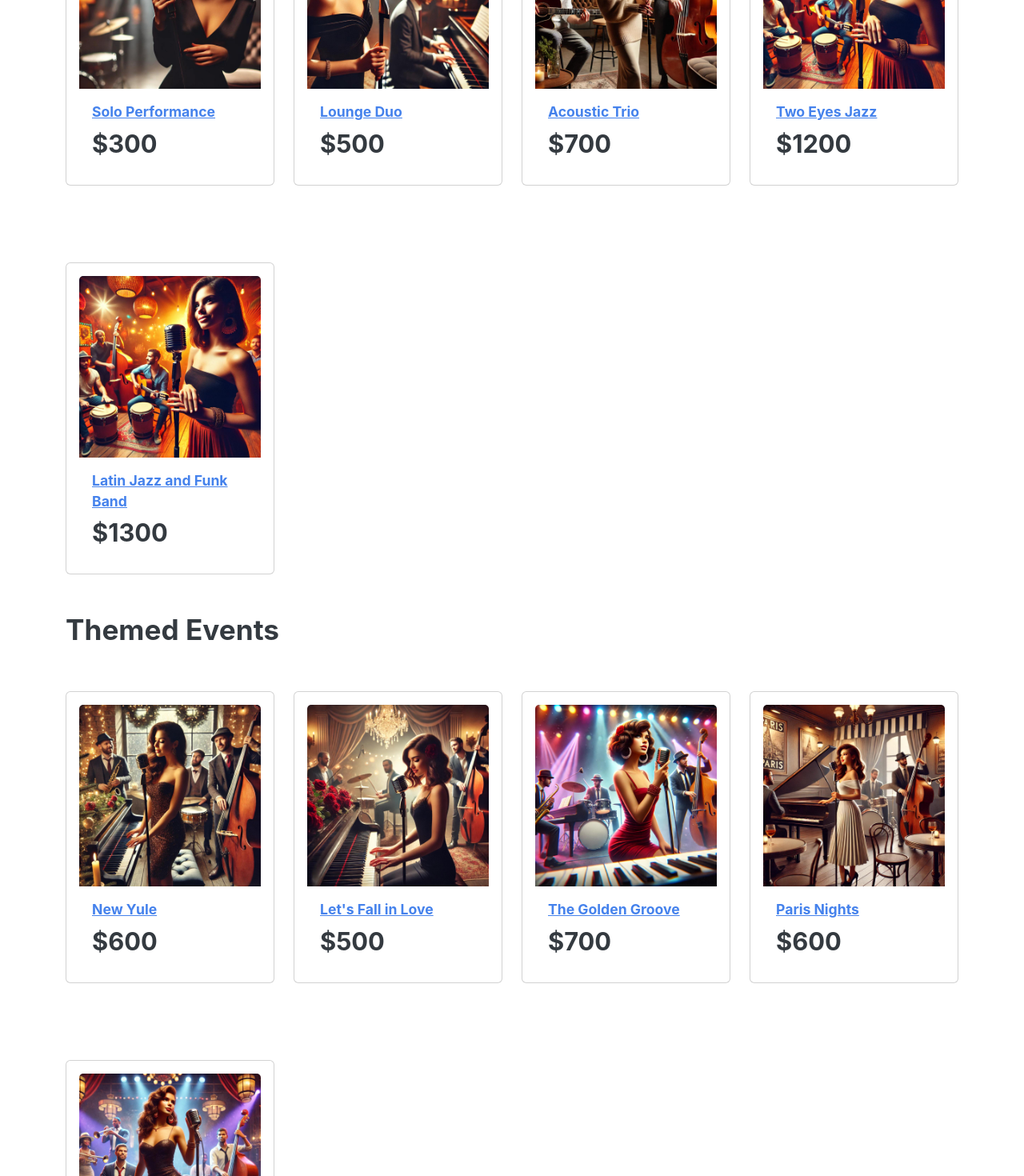
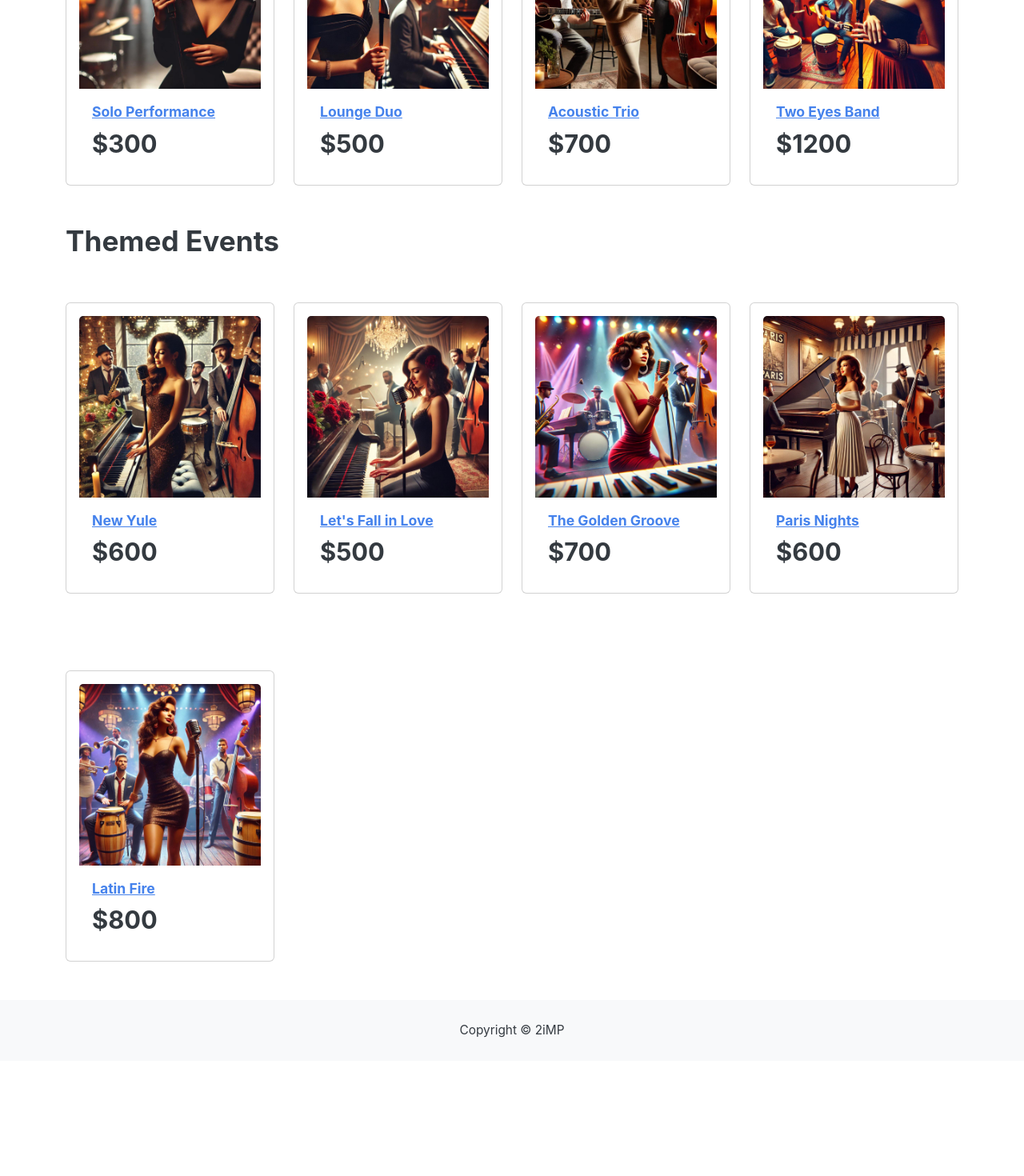
Before and after one commit to mariiapdavey/MyShop, a React (Create React App) app in the folder frontend/: page / in a window 1280 px wide. Shown: the part 300-1770 px from the top of the page at 80% size. After the commit the page ends 1626 px from the top, so only its background shows below. Built offline with nearby package versions, Linux system fonts and the light colour scheme.

Commit message:
styling and content updates

```diff
--- a/frontend/src/App.css
+++ b/frontend/src/App.css
@@ -0,0 +1,26 @@
+/* Ensure the main content takes full height */
+body, html {
+    height: 100%;
+    margin: 0;
+    display: flex;
+    flex-direction: column;
+  }
+
+  /* Main wrapper to handle footer placement */
+  #root {
+    display: flex;
+    flex-direction: column;
+    min-height: 100vh;
+  }
+
+  /* Content area to push footer down */
+  .main-content {
+    flex: 1; /* Fills remaining space, pushing the footer to the bottom */
+  }
+
+  /* Footer styles */
+  .footer {
+    background-color: #f8f9fa; /* Optional: Customize background */
+    padding: 10px 0;
+    text-align: center;
+  }
--- a/frontend/src/App.js
+++ b/frontend/src/App.js
@@ -11,7 +11,7 @@ const App = () => {
     <>
     <Router>
       <Header />
-      <main>
+      <main className="main-content">
         <Container>
           <Routes>
             <Route path="/" exact element={<HomeScreen />} />
--- a/frontend/src/components/Footer.js
+++ b/frontend/src/components/Footer.js
@@ -3,7 +3,7 @@ import {Container, Row, Col} from 'react-bootstrap'
 
 const Footer = () => {
   return (
-    <footer>
+    <footer className="footer">
         <Container>
             <Row>
                 <Col className="text-center py-3">Copyright &copy; 2iMP </Col>
--- a/frontend/src/products.js
+++ b/frontend/src/products.js
@@ -35,26 +35,16 @@ const products = {
       },
       {
         _id: "4",
-        name: "Two Eyes Jazz",
+        name: "Two Eyes Band",
         description:
-          "A five-piece original jazz band led by Mariia, featuring compositions that blend modern jazz elements with classic undertones. Perfect for jazz lovers and creative event settings.",
+          "A vibrant five-piece band led by Mariia, seamlessly blending jazz, funk, and Latin rhythms. Featuring percussion, drums, bass, guitar, trumpet, and keys, this group brings lively energy and a touch of sophistication to any event. Perfect for parties, festivals, and creative gatherings.",
         duration: "2 hours",
-        ensemble: "Five-piece band",
+        ensemble: "Seven-piece band",
         genres: ["Jazz", "Original Compositions"],
         price: 1200,
         image: "/images/latin.jpg",
       },
-      {
-        _id: "5",
-        name: "Latin Jazz and Funk Band",
-        description:
-          "Mariia leads a Latin-inspired band that fuses jazz, funk, and lively Latin rhythms. Featuring percussion, bass, guitar, and keys, this group brings energy and spice to any event, ideal for parties and festivals.",
-        duration: "2 hours",
-        ensemble: "Five-piece band",
-        genres: ["Latin Jazz", "Funk"],
-        price: 1300,
-        image: "images/latin.jpg",
-      },
+
     ],
 
     events:[
```
Also changed, not shown: frontend/src/screens/ServiceScreen.js (line endings or trailing spaces).
